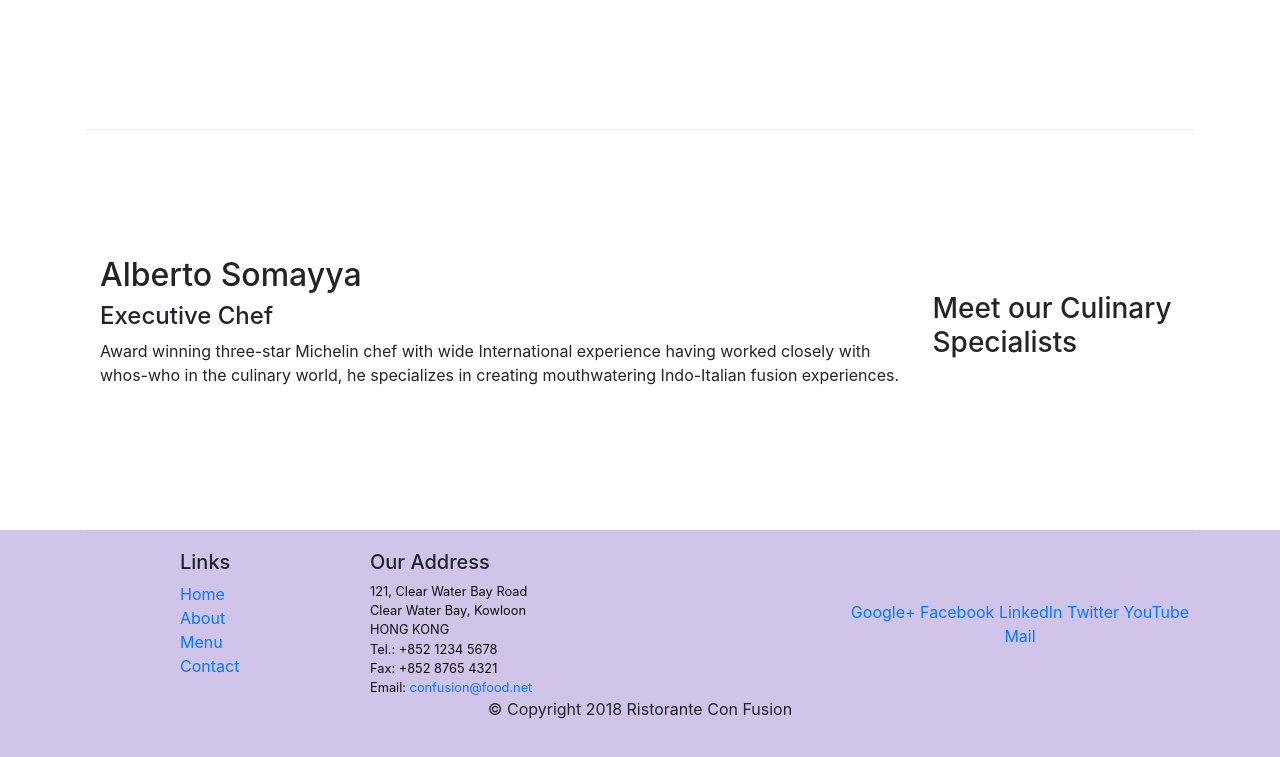
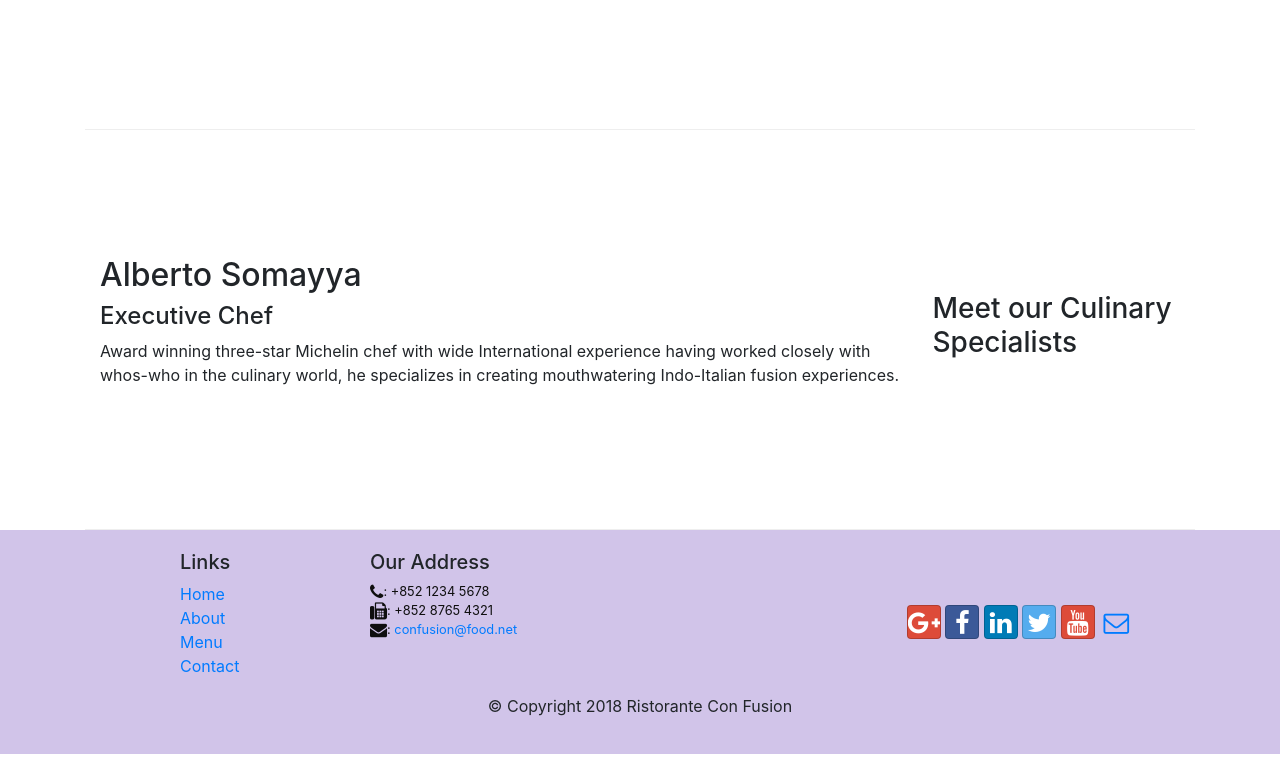
Before and after one commit to Mar-babu/bootsrap-4-with-node, a website: page index.html in a window 1280 px wide. Shown: the part 1004-1761 px from the top of the page. Drawn offline with nearby package versions, Linux system fonts and the light colour scheme.

Commit message:
Icon Fonts

```diff
--- a/index.html
+++ b/index.html
@@ -11,6 +11,9 @@
     <link rel="stylesheet" href="node_modules/bootstrap/dist/css/bootstrap.min.css">
 
     <link href="css/styles.css" rel="stylesheet">
+
+    <link rel="stylesheet" href="node_modules/font-awesome/css/font-awesome.min.css">
+    <link rel="stylesheet" href="node_modules/bootstrap-social/bootstrap-social.css">
 
     <title>Ristorante Con Fusion</title>
 
@@ -26,10 +29,10 @@
            <a class="navbar-brand" href="index.html">Ristorante Con Fusion</a>
             <div class="collapse navbar-collapse" id="Navbar">
                 <ul class="navbar-nav mr-auto">
-                    <li class="nav-item active"><a class="nav-link" href="index.html">Home</a></li>
-                    <li class="nav-item"><a class="nav-link" href="./aboutus.html">About</a></li>
-                    <li class="nav-item"><a class="nav-link" href="#">Menu</a></li>
-                    <li class="nav-item"><a class="nav-link" href="#">Contact</a></li>
+                    <li class="nav-item active"><a class="nav-link" href="#"><span class="fa fa-home fa-lg"></span> Home</a></li>
+                    <li class="nav-item"><a class="nav-link" href="./aboutus.html"><span class="fa fa-info fa-lg"></span> About</a></li>
+                    <li class="nav-item"><a class="nav-link" href="#"><span class="fa fa-list fa-lg"></span> Menu</a></li>
+                    <li class="nav-item"><a class="nav-link" href="#"><span class="fa fa-address-card fa-lg"></span> Contact</a></li>
                 </ul>
             </div>
 
@@ -98,22 +101,20 @@
                 <div class="col-7 col-sm-5">
                     <h5>Our Address</h5>
                     <address>
-		              121, Clear Water Bay Road<br>
-		              Clear Water Bay, Kowloon<br>
-		              HONG KONG<br>
-		              Tel.: +852 1234 5678<br>
-		              Fax: +852 8765 4321<br>
-		              Email: <a href="mailto:confusion@food.net">confusion@food.net</a>
+	                  <i class="fa fa-phone fa-lg"></i>: +852 1234 5678<br>
+                      <i class="fa fa-fax fa-lg"></i>: +852 8765 4321<br>
+                      <i class="fa fa-envelope fa-lg"></i>:
+                      <a href="mailto:confusion@food.net">confusion@food.net</a>
 		           </address>
                 </div>
                 <div class="col-12 col-sm-4 align-self-center">
                     <div class="text-center">
-                        <a href="http://google.com/+">Google+</a>
-                        <a href="http://www.facebook.com/profile.php?id=">Facebook</a>
-                        <a href="http://www.linkedin.com/in/">LinkedIn</a>
-                        <a href="http://twitter.com/">Twitter</a>
-                        <a href="http://youtube.com/">YouTube</a>
-                        <a href="mailto:">Mail</a>
+                        <a class="btn btn-social-icon btn-google" href="http://google.com/+"><i class="fa fa-google-plus"></i></a>
+                        <a class="btn btn-social-icon btn-facebook" href="http://www.facebook.com/profile.php?id="><i class="fa fa-facebook"></i></a>
+                        <a class="btn btn-social-icon btn-linkedin" href="http://www.linkedin.com/in/"><i class="fa fa-linkedin"></i></a>
+                        <a class="btn btn-social-icon btn-twitter" href="http://twitter.com/"><i class="fa fa-twitter"></i></a>
+                        <a class="btn btn-social-icon btn-google" href="http://youtube.com/"><i class="fa fa-youtube"></i></a>
+                        <a class="btn btn-social-icon" href="mailto:"><i class="fa fa-envelope-o"></i></a>
                     </div>
                 </div>
            </div>
--- a/package.json
+++ b/package.json
@@ -15,6 +15,8 @@
   },
   "dependencies": {
     "bootstrap": "^4.0.0",
+    "bootstrap-social": "^5.1.1",
+    "font-awesome": "^4.7.0",
     "jquery": "^3.3.1",
     "popper.js": "^1.12.9"
   }
```
Also changed, not shown: aboutus.html (+18 -17 lines), 1 other file.
